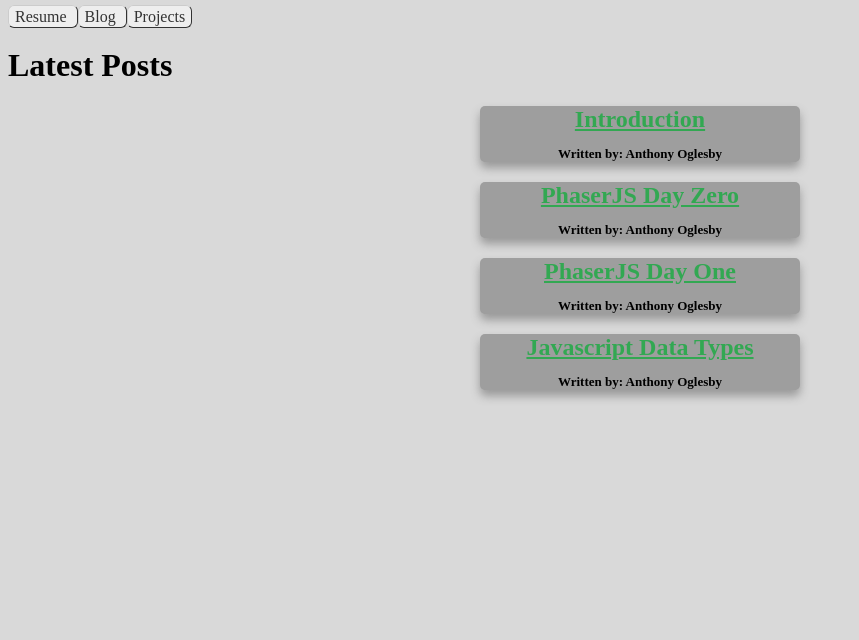
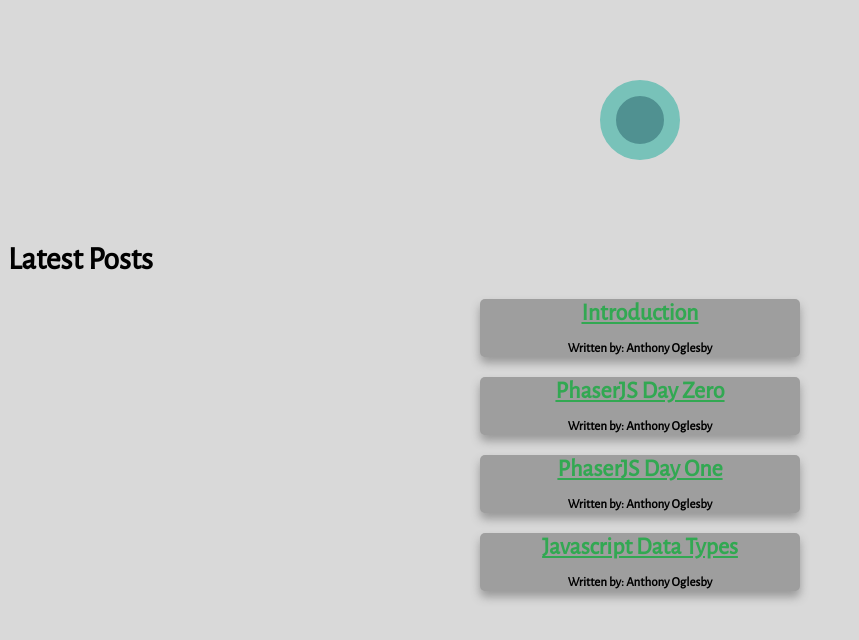
Before and after one commit to oglesbyanthony88/oglesbyanthony88.github.io, a Jekyll site: the page built from blog.html, in a window 1280 px wide. Shown: the top 640 px of the page, without its empty margins (0-859 px from the left). Built offline with Jekyll 4.4.1, drawn with Linux system fonts in a browser that asks for light colours.

Commit message:
created a new nav using CSS

```diff
--- a/_includes/navigation.html
+++ b/_includes/navigation.html
@@ -1,7 +1,9 @@
-<nav>
-  {% for item in site.data.navigation %}
-  <a href="{{ item.link }}" class="nav" {% if page.url == item.link %}{% endif %}>
-    {{ item.name }}
-  </a>
-  {% endfor %}
+<link href='https://fonts.googleapis.com/css?family=Alegreya+Sans:400,800' rel='stylesheet' type='text/css'>
+
+<nav class="menu">
+  <ul>
+    {% for item in site.data.navigation %}
+      <li><a href="{{ item.link }}">{{ item.name }}</a></li>
+    {% endfor %}
+    </ul>
 </nav>
--- a/_sass/main.scss
+++ b/_sass/main.scss
@@ -1,18 +1,6 @@
 body {
+  font-family: Alegreya Sans;
   background-color: #d9d9d9;
-}
-
-a.nav {
-  font: bold 11px;
-  text-decoration: none;
-  background-color: #EEEEEE;
-  color: #333333;
-  padding: 2px 6px 2px 6px;
-  border-radius: 6px;
-  border-top: 1px solid #CCCCCC;
-  border-right: 1px solid #333333;
-  border-bottom: 1px solid #333333;
-  border-left: 1px solid #CCCCCC;
 }
 
 .header {
@@ -131,3 +119,114 @@
   background-color: #9e9e9e;
   transition: 0.3s;
 }
+
+// navigation
+
+.menu {
+  position: relative;
+  background: #509191;
+  width: 3em;
+  height: 3em;
+  border-radius: 5em;
+  margin: auto;
+  margin-top: 5em;
+  margin-bottom: 5em;
+  cursor: pointer;
+  border: 1em solid #78c2b9;
+}
+
+.menu:after {
+  content: "";
+  position: absulute;
+  top: 1em;
+  left: 1em;
+  width: 1em;
+  height: 0.2em;
+  border-top: 0.6em double #fff;
+  border-bottom: 0.2em solid #fff;
+}
+
+.menu ul {
+  list-style: none;
+  padding: 0;
+}
+
+.menu li {
+  width: 5em;
+  height: 1.4em;
+  padding: 0.2em;
+  margin-top: 0.2em;
+  text-align: center;
+  border-top-right-radius: 0.5em;
+  border-bottom-right-radius: 0.5em;
+  transition: all 1s;
+  background: #78c2b9;
+  opacity: 0;
+  z-index: -1;
+}
+
+.menu:hover li {
+  opacity: 1;
+}
+
+.menu:hover ul::before {
+  position: absolute;
+  content: "";
+  width: 0;
+  height: 0;
+  display: block;
+  left: 50%;
+  top: -5.0em;
+  border-width: 6.5em;
+  border-radius: 0 7.5em 7.5em 0;
+  border-left: 0;
+  border-style: solid;
+  border-color:rgba(0,0,0,0.01);
+  z-index: -1;
+  cursor: default;
+}
+
+.menu a {
+  color: white;
+  text-decoration: none;
+  line-height: 1.5em;
+}
+
+.menu a {
+  color: white;
+  text-decoration: none;
+}
+
+.menu ul {
+  transform: rotate(0deg) translateY(-2em);
+  transition: 1s all;
+}
+
+.menu:hover ul {
+  transfrom: rotate(180deg) translateY(-1em);
+}
+
+.menu li:hover {
+  background: #cd3e3d;
+  z-index: 10;
+}
+
+.menu li:nth-of-type(1) {
+  transform: rotate(45deg);
+  position: absolute;
+  left: 2em;
+  top: 5em;
+}
+
+.menu li:nth-of-type(2) {
+  position: absolute;
+  left: 3.4em;
+  top: 1.5em;
+}
+
+.menu li:nth-of-type(3) {
+  transform: rotate(-45deg);
+  position: absolute;
+  left: 2em;
+  top: -2em;
+}
```
